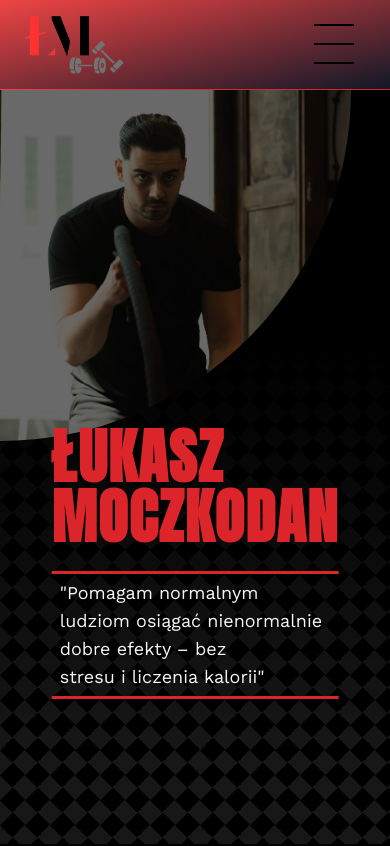
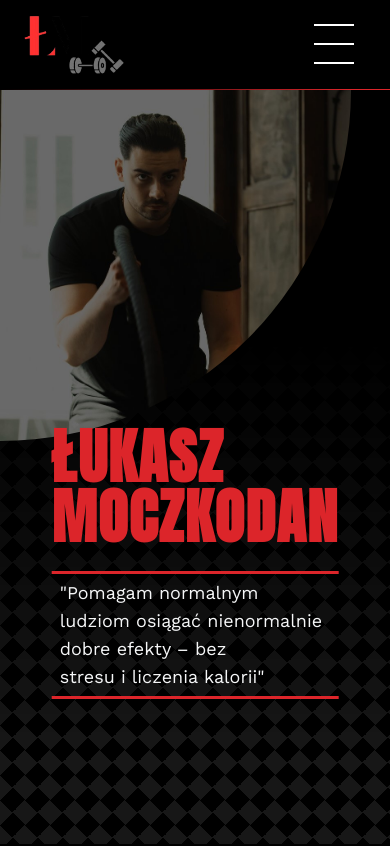
Before and after one commit to kubaw00/personaltrainerpage, a Next.js app: page / in a window 390 px wide. Shown: the top 846 px of the page. Built offline with nearby package versions, Linux system fonts and the light colour scheme; what tailwindcss-animated would draw is missing.

Commit message:
change nav color

```diff
--- a/src/components/HumburgerButton.tsx
+++ b/src/components/HumburgerButton.tsx
@@ -34,7 +34,7 @@ export default function HamburgerButton(props: { ariaLabel: string }) {
               isOpenMenu ? "rotate-45 top-1/2 -translate-y-1/2" : "top-0"
             }`}
           >
-            <span className="absolute left-0 bg-black w-full h-full"></span>
+            <span className="absolute left-0 bg-white w-full h-full"></span>
           </div>
 
           <div
@@ -42,15 +42,15 @@ export default function HamburgerButton(props: { ariaLabel: string }) {
               isOpenMenu ? "translate-x-1/2 opacity-0" : " "
             }`}
           >
-            <span className="absolute left-0  bg-black w-full h-full"></span>
+            <span className="absolute left-0  bg-white w-full h-full"></span>
           </div>
 
           <div
-            className={`relative  bg-black w-full h-[5%] transition-all duration-400 ${
+            className={`relative   w-full h-[5%] transition-all duration-400 ${
               isOpenMenu ? "-rotate-45 -top-1/2 translate-y-1/2 " : "bottom-0"
             }`}
           >
-            <span className="absolute left-0  bg-black w-full h-full"></span>
+            <span className="absolute left-0  bg-white w-full h-full"></span>
           </div>
         </div>
       </button>
--- a/src/components/Navigation.tsx
+++ b/src/components/Navigation.tsx
@@ -12,11 +12,13 @@ export default function Nav() {
        "
       style={{
         borderBottom: "1px solid",
-        background: "linear-gradient(to top left, #111827, #ef4444)",
-        borderImage: "linear-gradient(to right, transparent, #DC252A 90%) 1",
+        background: "transparent",
+        borderImageSource:
+          "linear-gradient(to right, transparent, #DC252A 90%)",
+        borderImageSlice: 1,
       }}
     >
-      <div className="container h-auto max-w-6xl mx-auto text-black flex justify-between items-center">
+      <div className="container h-auto max-w-6xl mx-auto text-white flex justify-between items-center">
         <Image
           src="/logo.png"
           alt="Logo Trener Personalny Kraków - Łukasz Moczkodan"
@@ -25,10 +27,10 @@ export default function Nav() {
           className="object-cover ml-3 "
           aria-label="Strona główna - Trener Personalny Kraków"
         />
-        {/* <div className="hidden ml-4 w-100px sm:flex flex-col sm:items-center justify-center md:items-start">
+        <div className="hidden ml-4 w-100px sm:flex flex-col sm:items-center justify-center md:items-start">
           <h2 className="text-xl font-bold">ŁUKASZ MOCZKODAN </h2>
           <p className="text-[12px] font-medium">TRENER PERSONALNY</p>
-        </div> */}
+        </div>
 
         <HamburgerButton ariaLabel="Otwórz menu nawigacji" />
         <ul className="hidden md:ml-10 lg:ml-30 md:flex md:justify-center lg:justify-around w-full justify-end space-x-5 lg:space-x-8 items-center">
@@ -61,7 +63,7 @@ export default function Nav() {
                   e.currentTarget.classList.remove("text-amber-400")
                 }
               >
-                <span className="px-2 uppercase ">{item.text}</span>
+                <span className="px-2 uppercase text-white">{item.text}</span>
 
                 {/* kreska */}
                 <span className="absolute bottom-0 left-1/2 h-[2px] w-0 bg-[#DC252A] transition-all duration-300 group-hover:w-1/2 group-hover:left-0 animate-fade-in"></span>
```
